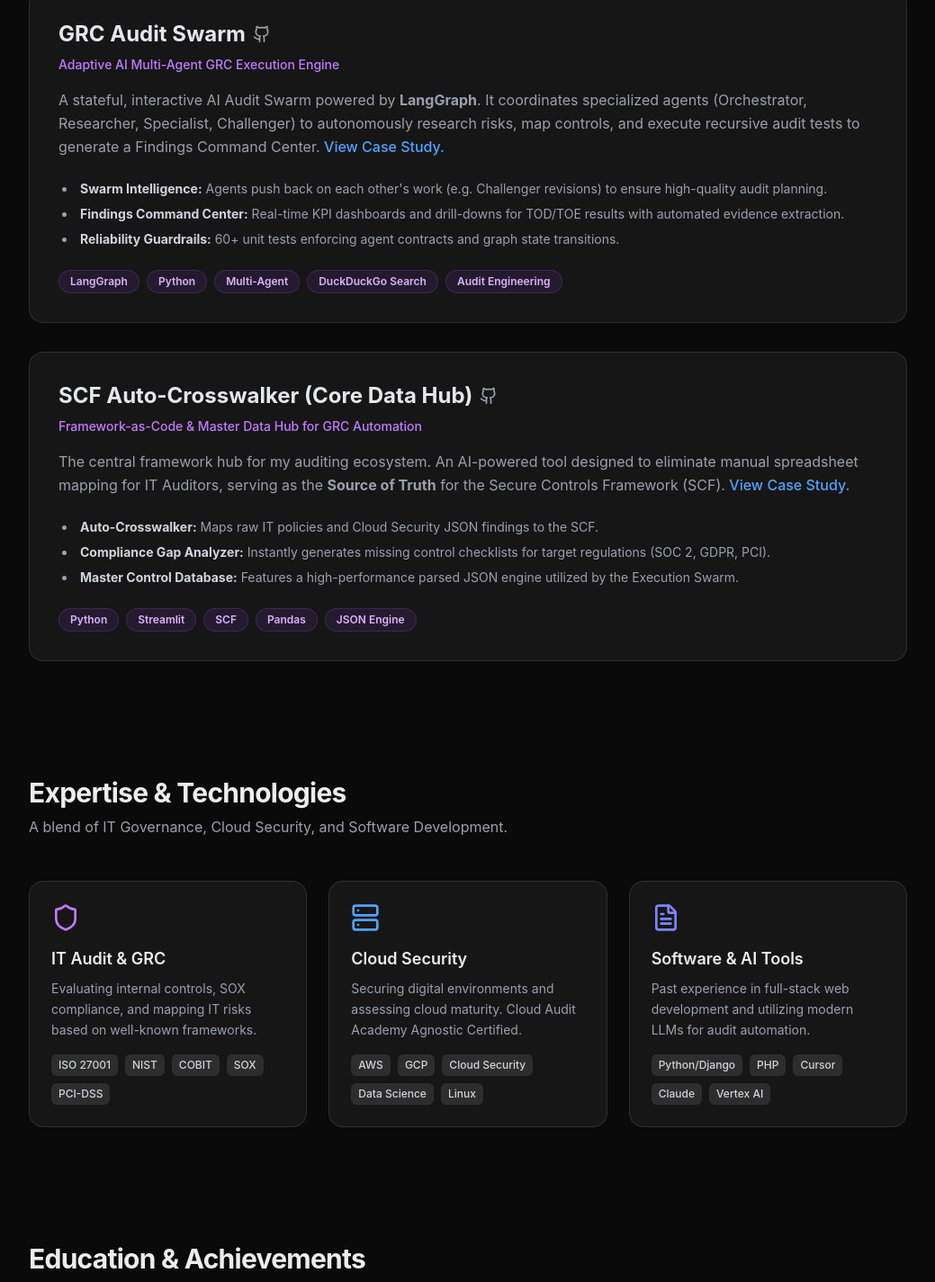
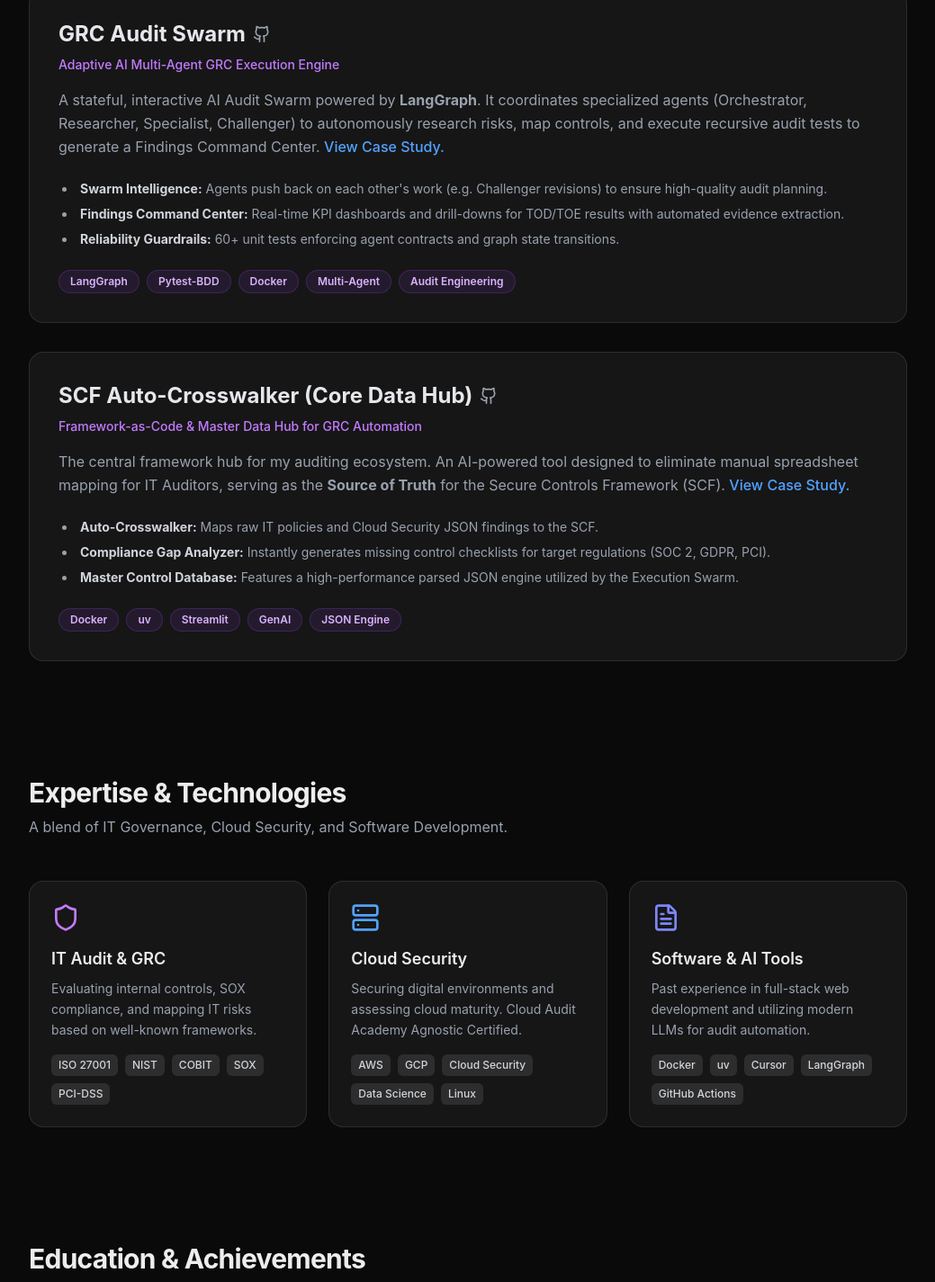
Before and after one commit to tvobrachini/tvobrachini.github.io, a React (Vite) app: page / in a window 1280 px wide. Shown: the part 2567-3992 px from the top of the page at 90% size, without its empty margins (120-1159 px from the left). Built offline with nearby package versions, Linux system fonts and the light colour scheme.

Commit message:
docs: Update portfolio case study descriptions with Docker, BDD, and CI/CD tools

```diff
--- a/src/App.tsx
+++ b/src/App.tsx
@@ -166,7 +166,7 @@ function App() {
                 <li><strong className="text-gray-300">Reliability Guardrails:</strong> 60+ unit tests enforcing agent contracts and graph state transitions.</li>
               </ul>
               <div className="flex flex-wrap gap-2">
-                {['LangGraph', 'Python', 'Multi-Agent', 'DuckDuckGo Search', 'Audit Engineering'].map(tag => (
+                {['LangGraph', 'Pytest-BDD', 'Docker', 'Multi-Agent', 'Audit Engineering'].map(tag => (
                   <span key={tag} className="text-xs font-semibold px-3 py-1 bg-purple-500/10 text-purple-300 border border-purple-500/20 rounded-full">{tag}</span>
                 ))}
               </div>
@@ -193,7 +193,7 @@ function App() {
                 <li><strong className="text-gray-300">Master Control Database:</strong> Features a high-performance parsed JSON engine utilized by the Execution Swarm.</li>
               </ul>
               <div className="flex flex-wrap gap-2">
-                {['Python', 'Streamlit', 'SCF', 'Pandas', 'JSON Engine'].map(tag => (
+                {['Docker', 'uv', 'Streamlit', 'GenAI', 'JSON Engine'].map(tag => (
                   <span key={tag} className="text-xs font-semibold px-3 py-1 bg-purple-500/10 text-purple-300 border border-purple-500/20 rounded-full">{tag}</span>
                 ))}
               </div>
@@ -243,7 +243,7 @@ function App() {
                 Past experience in full-stack web development and utilizing modern LLMs for audit automation.
               </p>
               <div className="flex flex-wrap gap-2">
-                {['Python/Django', 'PHP', 'Cursor', 'Claude', 'Vertex AI'].map(tag => (
+                {['Docker', 'uv', 'Cursor', 'LangGraph', 'GitHub Actions'].map(tag => (
                   <span key={tag} className="text-xs font-medium px-2 py-1 bg-white/10 rounded-md text-gray-300">{tag}</span>
                 ))}
               </div>
```
